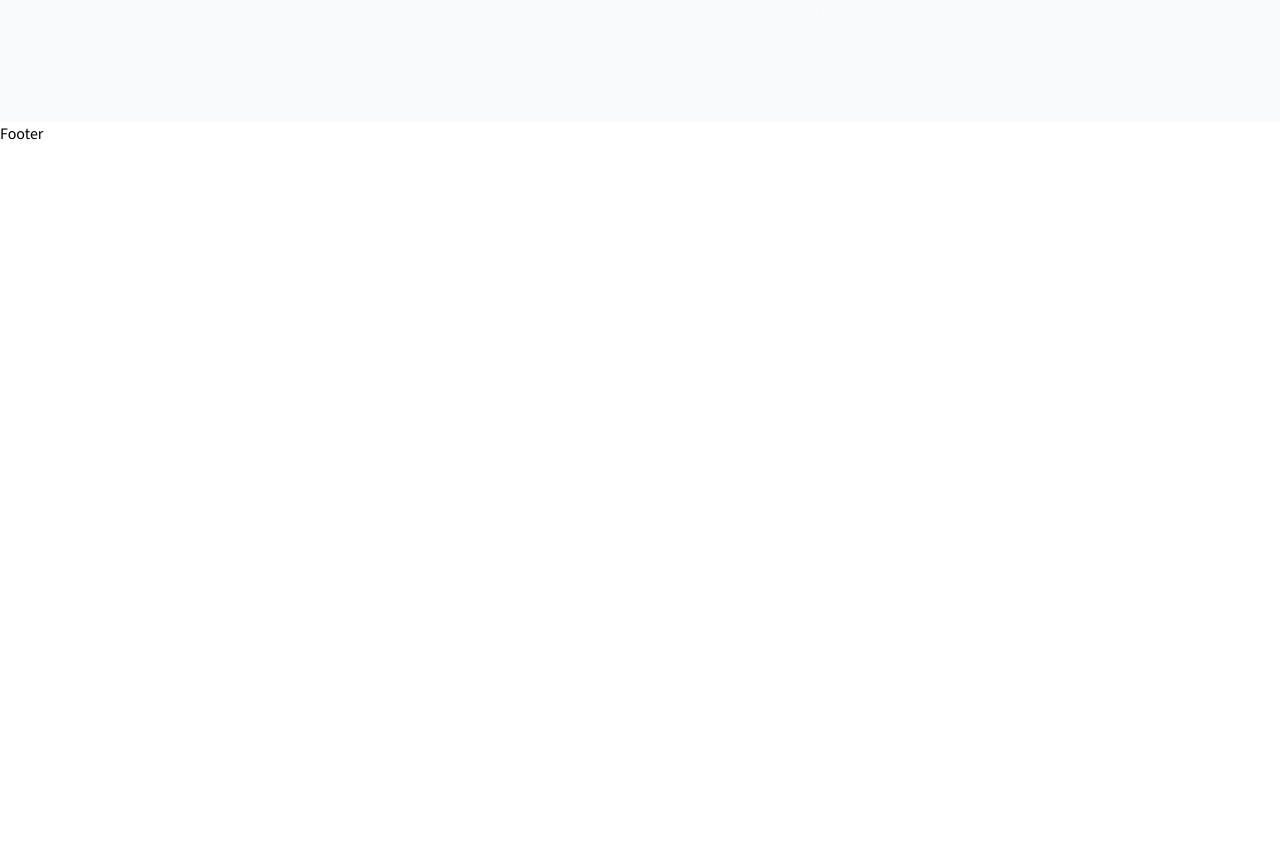
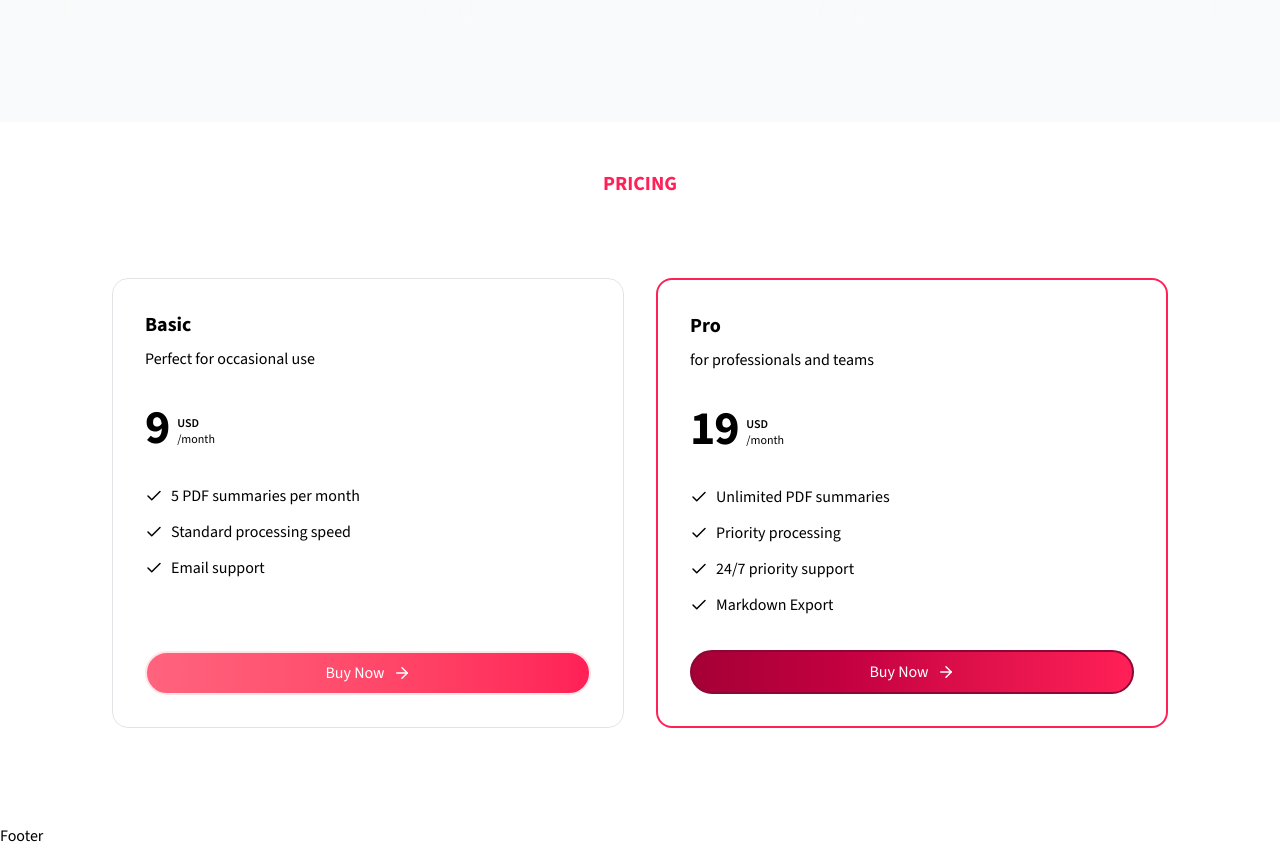
Before and after one commit to Jacquesehrardt/SumMate, a Next.js app: page / in a window 1280 px wide. Shown: the part 1426-2274 px from the top of the page. Before the commit the page ends 1572 px from the top, so only its background shows below. Built offline with nearby package versions, Linux system fonts and the light colour scheme.

Commit message:
Added Pricing Section

```diff
--- a/app/page.tsx
+++ b/app/page.tsx
@@ -3,6 +3,7 @@
 import HeroSection from "@/components/home/hero-section";
 import DemoSection from "@/components/home/demo-section";
 import HowItWorksSection from "@/components/home/how-it-works-section";
+import PricingSection from "@/components/home/pricing-section";
 
 export default function Home() {
   return (
@@ -12,10 +13,9 @@
         <HeroSection />
         <DemoSection />
         <HowItWorksSection />
+        <PricingSection />
       </div>
-      {/*
-      <PricingSection />
-      <CTASection /> */}
+      {/*<CTASection /> */}
     </div>
   );
 }
--- a/components/home/how-it-works-section.tsx
+++ b/components/home/how-it-works-section.tsx
@@ -40,8 +40,8 @@
             </div>
             <div className="grid grid-cols-1 md:grid-cols-3 gap-8 max-w-6xl mx-auto relative">
                {steps.map((step, idx) => (
-                  <div className="relative flex items-stretch">
-                     <StepItem key={idx} {...step} />
+                  <div className="relative flex items-stretch" key={idx}>
+                     <StepItem {...step} />
 
                      {idx < steps.length -1 && (
                         <div className="hidden md:block absolute top-1/2 -right-4 transform -translate-y-1/2 z-10">
--- /dev/null
+++ b/components/home/pricing-section.tsx
@@ -0,0 +1,110 @@
+import { cn } from "@/lib/utils";
+import { ArrowRight, CheckIcon } from "lucide-react";
+import Link from "next/link";
+
+type PriceType = {
+   id: string,
+   name: string,
+   price: number,
+   description: string,
+   items: string[],
+   paymentLink: string,
+   priceId: string,
+}
+
+const plans = [
+   {
+      id: "basic",
+      name: "Basic",
+      price: 9,
+      description: "Perfect for occasional use",
+      items: [
+         "5 PDF summaries per month",
+         "Standard processing speed",
+         "Email support",
+      ],
+      paymentLink: "",
+      priceId: "",
+   },
+   {
+      id: "pro",
+      name: "Pro",
+      price: 19,
+      description: "for professionals and teams",
+      items: [
+         "Unlimited PDF summaries",
+         "Priority processing",
+         "24/7 priority support",
+         "Markdown Export",
+      ],
+      paymentLink: "",
+      priceId: "",
+   },
+];
+
+const PricingCard = ({ id, name, price, description, items, paymentLink }: PriceType) => {
+   return (
+      <div className="relative w-full max-w-lg hover:scale-105 hover:transition-all duration-300">
+         <div
+            className={cn(
+               "relative flex flex-col h-full gap-4 lg:gap-8 z-10 p-8 border-[1px] border-gray-500/20 rounded-2xl",
+               id === "pro" && "border-rose-500 gap-5 border-2"
+            )}
+         >
+            <div className="flex justify-between items-center gap-4">
+               <div>
+                  <p className="text-lg lg:text-xl font-bold capitalize">{name}</p>
+                  <p className="text-base-content/80 mt-2">{description}</p>
+               </div>
+            </div>
+            <div className="flex gap-2">
+               <p className="text-5xl tracking-tight font-extrabold">{price}</p>
+               <div className="flex flex-col justify-end mb-[4px]">
+                  <p className="text-xs uppercase font-semibold">USD</p>
+                  <p className="text-xs">/month</p>
+               </div>
+            </div>
+            <div className="space-y-2.5 leading-relaxed text-base flex-1">
+               {items.map((item, idx) => (
+                  <li
+                     key={idx}
+                     className="flex items-center gap-2"
+                  >
+                     <CheckIcon size={18} />
+                     <span>{item}</span>
+                  </li>
+               ))}
+            </div>
+            <div className="space-y-2 flex justify-center w-full">
+               <Link
+                  href={paymentLink}
+                  className={cn(
+                     "w-full rounded-full flex items-center justify-center gap-2 bg-linear-to-r from-rose-800 to-rose-500 hover:from-rose-500 hover:to-rose-800 text-white border-2 py-2",
+                     id === "pro" ? "border-rose-900" : "border-rose-100 from-rose-400 to-rose-500"
+                  )}
+               >
+                  Buy Now
+                  <ArrowRight size={18} />
+               </Link>
+            </div>
+         </div>
+      </div>
+   );
+};
+
+export default function PricingSection() {
+   return (
+      <section className="relative overflow-hidden" id="pricing">
+         <div className="py-12 lg:py-24 mx-w-5xl mx-auto px-4 sm:px-6 lg:px-8 lg:pt-12">
+            <div className="flex items-center justify-center w-full pb-12">
+               <h2 className="uppercase font-bold text-xl mb-8 text-rose-500">Pricing</h2>
+            </div>
+            <div className="relative flex flex-col lg:flex-row justify-center items-center lg:items-stretch gap-8">
+               {plans.map((plan) => (
+                  <PricingCard key={plan.id} {...plan} />
+               ))}
+            </div>
+         </div>
+      </section>
+   )
+}
```
